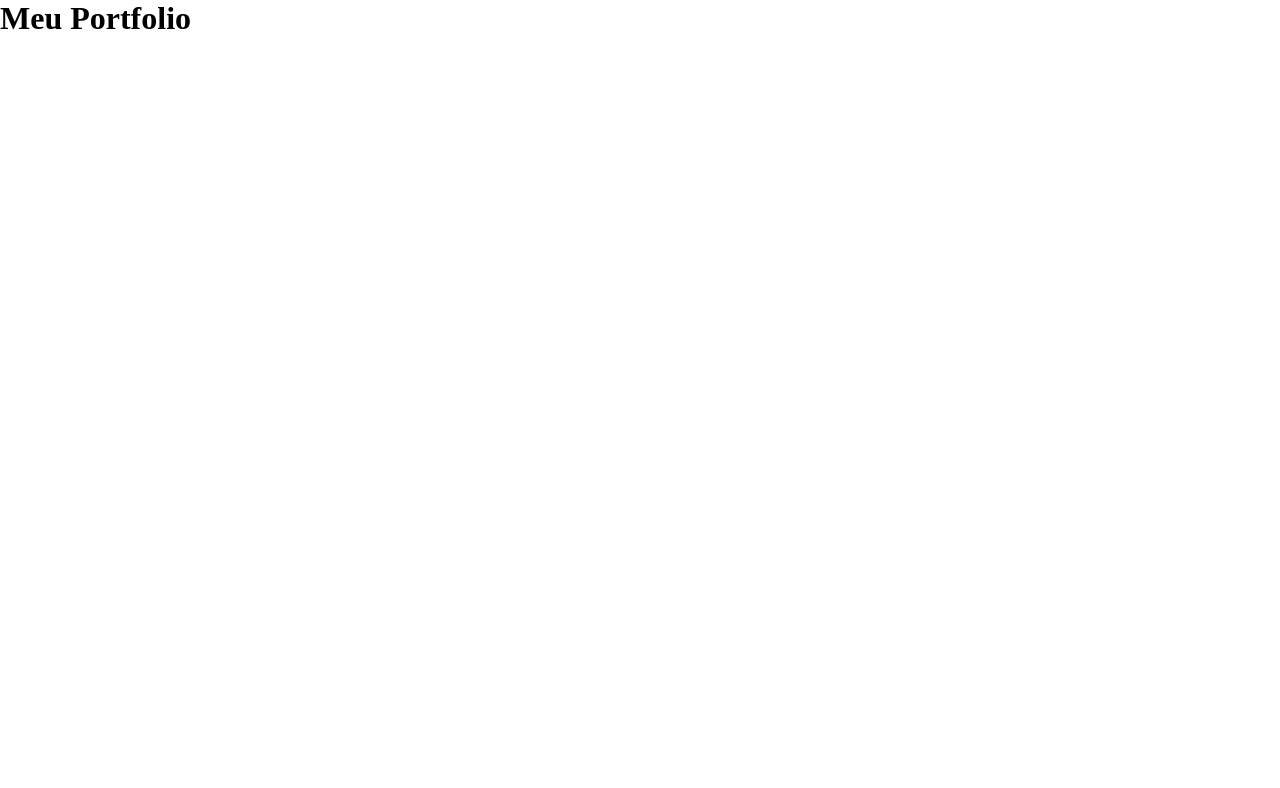
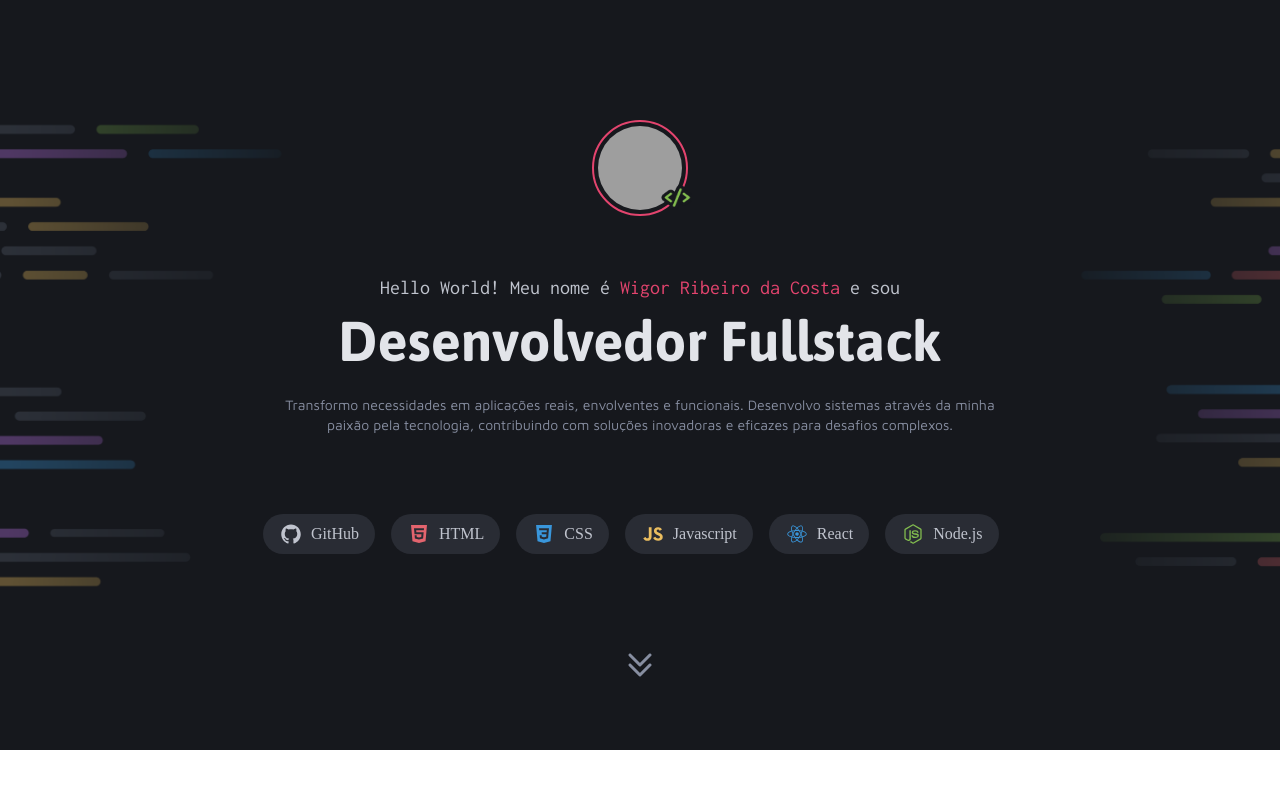
Before and after one commit to WigorCosta21/Portifolio-dev, a plain HTML site: page index.html in a window 1280 px wide. Drawn offline with Linux system fonts and the light colour scheme; grey boxes are pictures that could not be loaded.

Commit message:
feat: add intro section and tech stack in portfolio page

```diff
--- a/index.html
+++ b/index.html
@@ -14,7 +14,63 @@
 </head>
 
 <body>
-    <h1>Meu Portfolio</h1>
+    <header class="intro-section">
+        <div class="intro-section__container">
+            <div class="intro-section__content">
+                <div class="profile-images">
+                    <img class="profile-image--avatar" src="https://github.com/WigorCosta21.png" alt="Foto de Wigor Ribeiro da Costa">
+
+                    <img class="profile-image--code" src="assets/images/Code.png" alt="">
+                </div>
+
+                <p class="intro-section__greeting-text">
+                    Hello World! Meu nome é <span class="intro-section__name-highlight">Wigor Ribeiro da Costa</span> e sou
+                </p>
+
+                <h1 class="intro-section__job-title">Desenvolvedor Fullstack</h1>
+
+                <span class="intro-section__bio">
+                    Transformo necessidades em aplicações reais, envolventes e funcionais. Desenvolvo sistemas através da minha paixão pela tecnologia, contribuindo com soluções inovadoras e eficazes para desafios complexos.
+                </span>
+            </div>
+
+            <nav class="tech-stack">
+                <div class="tech-stack__item">
+                    <img src="assets/icones/GitHub.svg" alt="" class="tech-stack__icon">
+                    <span class="tech-stack__label">GitHub</span>
+                </div>
+
+                <div class="tech-stack__item">
+                    <img src="assets/icones/HTML.svg" alt="" class="tech-stack__icon">
+                    <span class="tech-stack__label">HTML</span>
+                </div>
+
+                <div class="tech-stack__item">
+                    <img src="assets/icones/CSS.svg" alt="" class="tech-stack__icon">
+                    <span class="tech-stack__label">CSS</span>
+                </div>
+
+                <div class="tech-stack__item">
+                    <img src="assets/icones/JavaScript.svg" alt="" class="tech-stack__icon">
+                    <span class="tech-stack__label">Javascript</span>
+                </div>
+
+                <div class="tech-stack__item">
+                    <img src="assets/icones/React.svg" alt="" class="tech-stack__icon">
+                    <span class="tech-stack__label">React</span>
+                </div>
+
+                <div class="tech-stack__item">
+                    <img src="assets/icones/Node.js.svg" alt="" class="tech-stack__icon">
+                    <span class="tech-stack__label">Node.js</span>
+                </div>
+            </nav>
+
+            <div class="scroll-indicator">
+                <img src="assets/images/CaretDoubleDown.png" alt="">
+            </div>
+        </div>
+    </header>
 </body>
 
 </html>
--- /dev/null
+++ b/styles/header.css
@@ -0,0 +1,94 @@
+.intro-section {
+    width: 100%;
+    height: 750px;
+    background-image: url(../assets/images/Background_Intro.png);
+    background-repeat: no-repeat;
+    background-size: cover;
+}
+
+.intro-section__container {
+    max-width: 754px;
+    width: 100%;
+    margin: 0 auto;
+}
+
+.intro-section__content {
+    padding-top: 7.5rem;
+    display: flex;
+    flex-direction: column;
+    align-items: center;
+}
+
+.profile-images {
+    position: relative;
+    margin-bottom: 3.5rem;
+}
+
+.profile-image--avatar {
+    width: 96px;
+    height: 96px;
+    border-radius: 50%;
+    border: 2px solid var(--color-red);
+    padding: 0.25rem;
+}
+
+.profile-image--code {
+    position: absolute;
+    bottom: 10px;
+    right: -4px;
+    width: 31px;
+    height: 25px;
+}
+
+.intro-section__greeting-text {
+    font: var(--inconsolata-subtitle);
+    color: var(--gray-200);
+    margin-bottom: 0.5rem;
+}
+
+.intro-section__name-highlight {
+    color: var(--color-red);
+}
+
+.intro-section__job-title {
+    font: var(--asap-title-lg);
+    color: var(--gray-100);
+    margin-bottom: 1.25rem;
+}
+
+.intro-section__bio {
+    font: var(--maven-pro-text-sm);
+    color: var(--gray-300);
+    text-align: center;
+    margin-bottom: 5rem;
+}
+
+.tech-stack {
+    display: flex;
+    align-items: center;
+    gap: 1rem;
+    margin-bottom: 5.875rem;
+}
+
+.tech-stack__item {
+    background-color: var(--gray-400);
+    display: flex;
+    align-items: center;
+    gap: 0.5rem;
+    padding: 0.5rem 1rem;
+    border-radius: 999px;
+}
+
+.tech-stack__icon {
+    width: 24px;
+    height: 24px;
+}
+
+.tech-stack__label {
+    color: var(--gray-200);
+    font-size: var(--maven-pro-text-md);
+}
+
+.scroll-indicator {
+    justify-self: center;
+}
--- a/styles/index.css
+++ b/styles/index.css
@@ -1 +1,2 @@
 @import url(global.css);
+@import url(header.css);
```
Also changed, not shown: assets/icones/CSS.svg (added), assets/icones/GitHub.svg (added), assets/icones/HTML.svg (added), assets/icones/JavaScript.svg (added), assets/icones/Node.js.svg (added), assets/icones/React.svg (added), assets/images/CSS.svg (deleted), assets/images/CaretDoubleDown.png (added), assets/images/Code.png (added), assets/images/GitHub.svg (deleted), assets/images/HTML.svg (deleted), assets/images/JavaScript.svg (deleted), assets/images/Node.js.svg (deleted), assets/images/React.svg (deleted).
